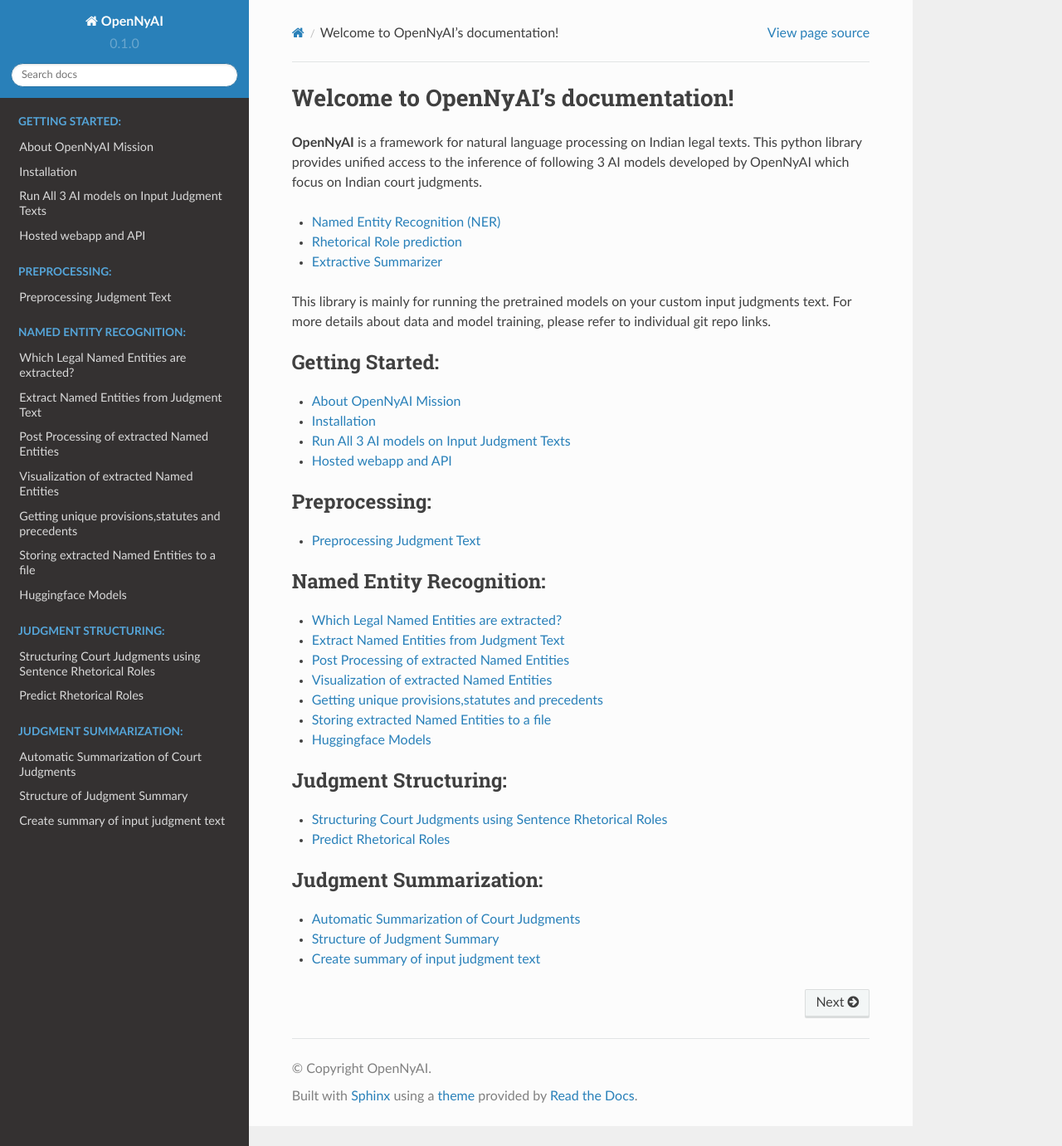
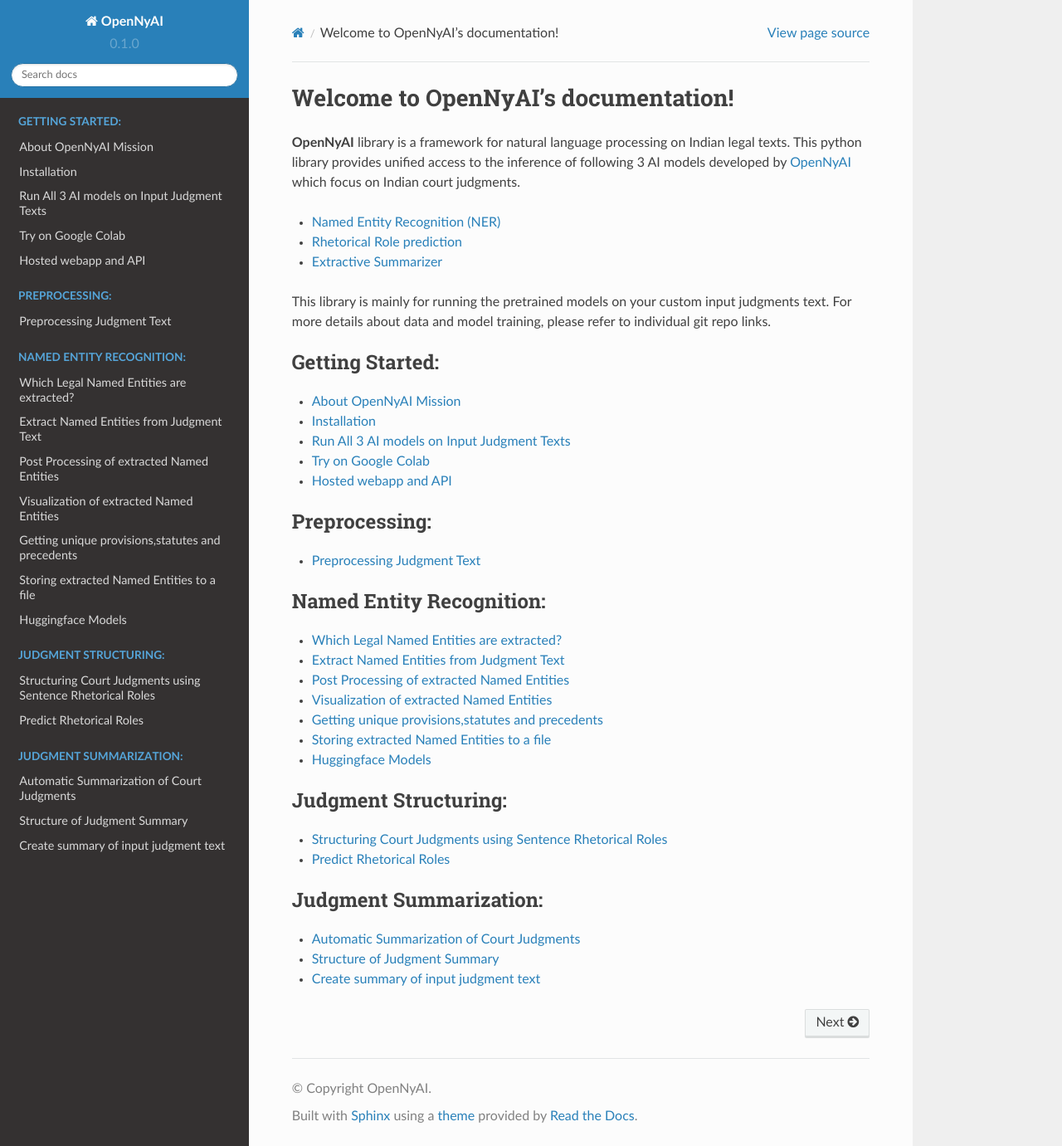
Before and after one commit to OpenNyAI/Opennyai, a Sphinx documentation site: the page built from docs/source/index.rst, in a window 1280 px wide and 1381 px high. Shown: the whole window at 83% size. Built offline with Sphinx 7.4.7 and the Read the Docs theme 2.0.0, drawn with Linux system fonts in a browser that asks for light colours.

Commit message:
updated readme and docs

```diff
--- a/docs/source/getting_started/Installation.rst
+++ b/docs/source/getting_started/Installation.rst
@@ -80,3 +80,8 @@
     from spacy import displacy
     from opennyai.ner.ner_utils import ner_displacy_option
     displacy.serve(pipeline._ner_model_output[0], style='ent', port=8080, options=ner_displacy_option)
+
+
+Try on Google Colab
+==============================
+`Open In Colab <https://colab.research.google.com/drive/1rNA6XVyD-GCTd0YtosjiKON_p9bGuVwz>`_
--- a/docs/source/index.rst
+++ b/docs/source/index.rst
@@ -1,7 +1,7 @@
 Welcome to OpenNyAI's documentation!
 ===================================
 
-**OpenNyAI** is a framework for natural language processing on Indian legal texts. This python library provides unified access to the inference of following 3 AI models developed by OpenNyAI which focus on Indian court judgments.
+**OpenNyAI** library is a framework for natural language processing on Indian legal texts. This python library provides unified access to the inference of following 3 AI models developed by `OpenNyAI <https://opennyai.org/>`_ which focus on Indian court judgments.
 
 * `Named Entity Recognition (NER) <https://github.com/Legal-NLP-EkStep/legal_NER>`_
 * `Rhetorical Role prediction <https://github.com/Legal-NLP-EkStep/rhetorical-role-baseline>`_
```
